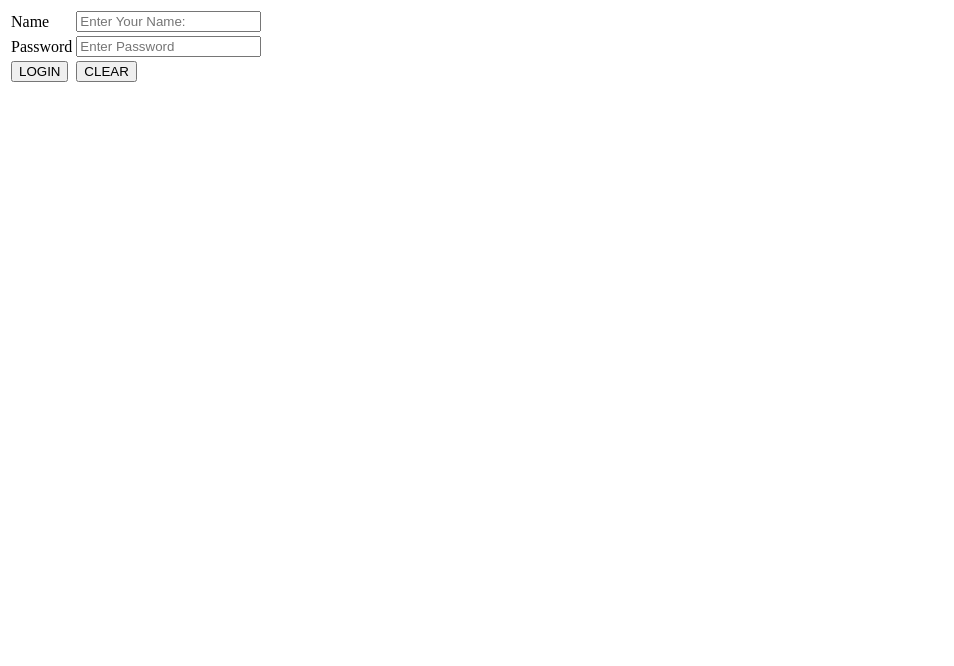
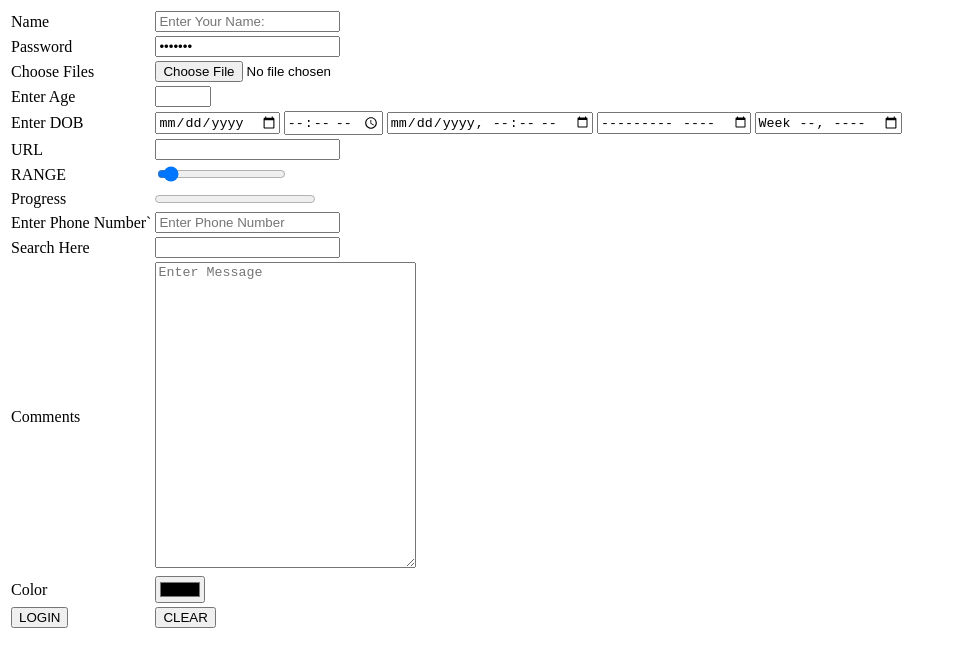
Before and after one commit to Sahil4UI/UI_Regular_Dec_2020, a plain HTML site: page HTML5/HTML5Forms.html in a window 1280 px wide. Shown: the whole page, without its empty margins (0-954 px from the left). Drawn offline with Linux system fonts and the light colour scheme.

Commit message:
Add files via upload

```diff
--- a/HTML5/HTML5Forms.html
+++ b/HTML5/HTML5Forms.html
@@ -15,7 +15,7 @@
                     <label for="username">Name</label>
                 </td>
                 <td>
-                    <input type="text" name="" id="username" placeholder="Enter Your Name:" required title="Enter Usernamr">
+                    <input type="text" name="" readonly id="username" placeholder="Enter Your Name:" required title="Enter Usernamr">
                 </td>
             </tr>
 
@@ -24,7 +24,75 @@
                     <label for="psw">Password</label>
                 </td>
                 <td>
-                    <input type="password" name="" id="psw" placeholder="Enter Password" required title="Enter Password">
+                    <input type="password" value="ram1234" name="" id="psw" placeholder="Enter Password" required title="Enter Password">
+                </td>
+            </tr>
+            <tr>
+                <td>Choose Files</td>
+                <td><input type="file" name="" id=""></td>
+            </tr>
+            <tr>
+                <td>
+                    Enter Age
+                </td>
+                <td>
+                    <input type="number" min="18" max="50" name="" id="">
+                </td>
+            </tr>
+            <tr>
+                <td>Enter DOB</td>
+                <td>
+                    <input type="date" name="" id="">
+                    <input type="time" name="" id="">
+                    <input type="datetime-local" name="" id="">
+                    <input type="month" name="" id="">
+                    <input type="week" name="" id="">
+                </td>
+            </tr>
+            <tr>
+                <td>
+                    URL
+                </td>
+                <td>
+                    <input type="url" name="" id="">
+                </td>
+                <td></td>
+            </tr>
+            <tr>
+                <td>RANGE</td>
+                <td><input type="range" min="0" value="100" max="2000" name="" id="" onchange="progress.value=value">
+                    <!-- <output id="output">100</output> -->
+
+                </td>
+            </tr>
+            <tr>
+                <td>Progress</td>
+                <td>
+                    <progress id="progress" min="0" value="0" max="2000"></progress>
+                </td>
+            </tr>
+            <tr>
+                <td>Enter Phone Number`</td>
+                <td>
+                    <input type="tel" placeholder="Enter Phone Number" name="" id="">
+                </td>
+            </tr>
+            <tr>
+                <td>Search Here</td>
+                <td>
+                    <input type="search" name="" id="">
+                </td>
+            </tr>
+            <tr>
+                <td>Comments</td>
+                <td>
+                    <textarea placeholder="Enter Message" cols="30" rows="20"></textarea>
+                </td>
+            </tr>
+            <tr>
+                <td>Color</td>
+                <td>
+                    <input type="color" name="" id="">
                 </td>
             </tr>
             <tr>
```
